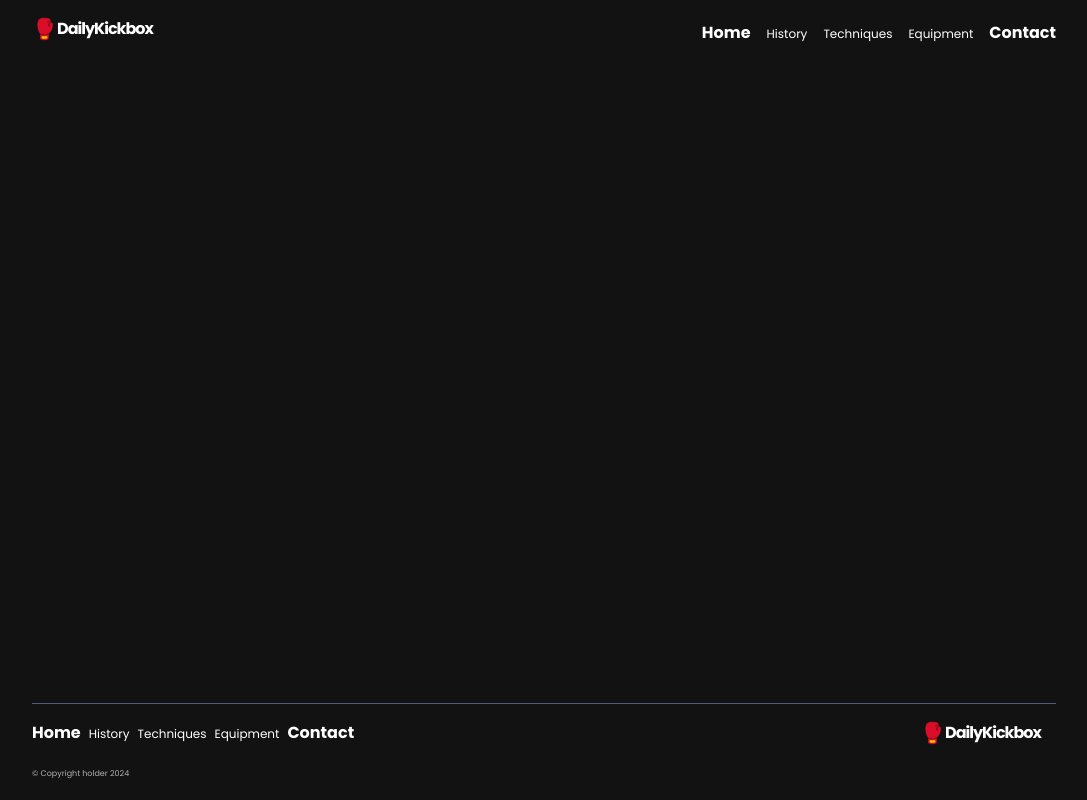
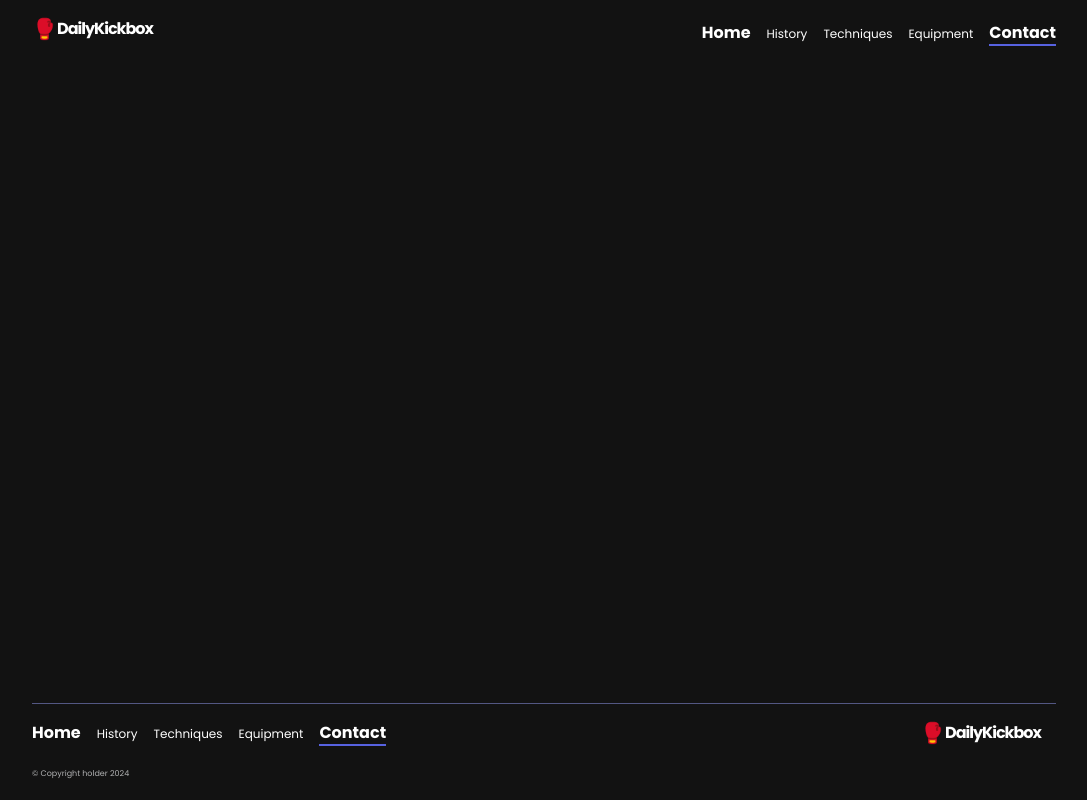
Before and after one commit to Jenskiii/InformaticHTML-finalproject, a plain HTML site: page pages/contact.html in a window 1280 px wide. Shown: the whole page, without its empty margins (96-1183 px from the left). Drawn offline with Linux system fonts and the light colour scheme.

Commit message:
added border on active site

```diff
--- a/css/styles.css
+++ b/css/styles.css
@@ -257,6 +257,10 @@ h3.heading {
   font-size: var(--fs-300);
   font-weight: var(--fw-default);
 }
+/* sets border on active page */
+.nav a[aria-current="page"] {
+  border-bottom: solid 2px hsl(var(--clr-purple-600));
+}
 
 /* mobile nav */
 .nav-hamburger {
@@ -286,18 +290,6 @@ h3.heading {
   gap: 1rem;
   align-items: center;
 }
-/* footer nav */
-.secondary-nav .nav {
-  flex-direction: column;
-  align-items: center;
-  gap: 0.5rem;
-}
-@media screen and (min-width: 48rem) {
-  /* footer nav */
-  .secondary-nav .nav {
-    flex-direction: row;
-  }
-}
 @media screen and (max-width: 48rem) {
   .nav-hamburger {
     display: initial;
@@ -321,6 +313,20 @@ h3.heading {
   /* header nav */
   .primary-nav .nav.active {
     right: 0;
+  }
+}
+/* footer nav */
+.secondary-nav .nav {
+  flex-direction: column;
+  align-items: center;
+  gap: 1rem;
+  border-block: 1px solid hsl(var(--clr-purple-400) / 0.75);
+}
+@media screen and (min-width: 48rem) {
+  /* footer nav */
+  .secondary-nav .nav {
+    flex-direction: row;
+    border-block: none;
   }
 }
 
@@ -508,7 +514,6 @@ h3.heading {
   }
 }
 
-
 /* legends */
 .home-legends .card {
   text-align: center;
--- a/js/main.js
+++ b/js/main.js
@@ -1,21 +1,21 @@
 // selectors
-const hamburger = document.querySelector(".nav-hamburger")
-const navigation = document.getElementById("header-navigation")
-const navigationItems = document.querySelectorAll("#header-navigation li")
+const hamburger = document.querySelector(".nav-hamburger");
+const navigation = document.getElementById("header-navigation");
+const navigationItems = document.querySelectorAll("#header-navigation li");
 
 //  opens / closes mobile menu on click
-function handleClick(){
-    hamburger.classList.toggle("active")
-    navigation.classList.toggle("active")
+function handleClick() {
+  hamburger.classList.toggle("active");
+  navigation.classList.toggle("active");
 }
 
 // active function on click
-hamburger.addEventListener("click", handleClick)
-
+hamburger.addEventListener("click", handleClick);
 
 // closes menu on menu item click
-navigationItems.forEach(e => {
-    e.addEventListener("click" , () =>{
-        navigation.classList.remove("active")
-    })
+navigationItems.forEach((e) => {
+  e.addEventListener("click", () => {
+    navigation.classList.remove("active");
+    hamburger.classList.remove("active");
+  });
 });
--- a/pages/contact.html
+++ b/pages/contact.html
@@ -40,7 +40,7 @@
   <footer class="page-footer | container">
     <a href="/index.html" class="logo-kickboksen" aria-label="Website logo with a link to the home page"></a>
     <nav class="secondary-nav" aria-label="Secondary navigation">
-      <ul class="nav | flex">
+      <ul class="header-navigation nav | flex">
         <li><a href="../index.html" aria-label="Redirect's you to the home page" >Home</a></li>
         <li><a href="./history.html" class="small" aria-label="Redirect's you to the history page">History</a></li>
         <li><a href="./techniques.html" class="small"
```
Also changed, not shown: index.html (+3 -3 lines).
